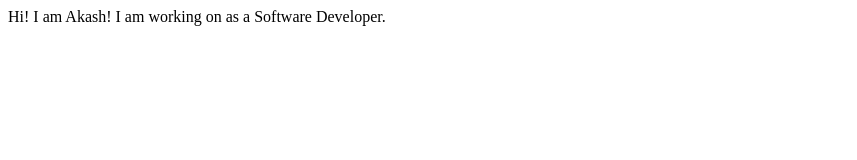
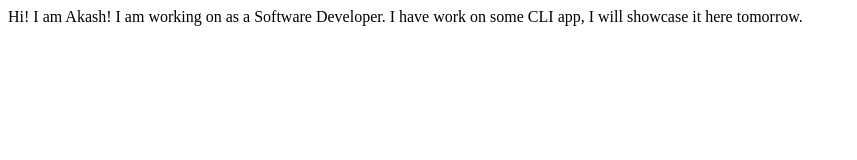
Before and after one commit to hijibiji1/firstWebApp, a plain HTML site: page index.html in a window 1280 px wide. Shown: the whole page, without its empty margins (0-857 px from the left). Drawn offline with Linux system fonts and the light colour scheme.

Commit message:
update details of project

```diff
--- a/index.html
+++ b/index.html
@@ -9,6 +9,8 @@
 
 <body>
     Hi! I am Akash! I am working on as a Software Developer.
+
+    I have work on some CLI app, I will showcase it here tomorrow.
 </body>
 
 </html>
```
